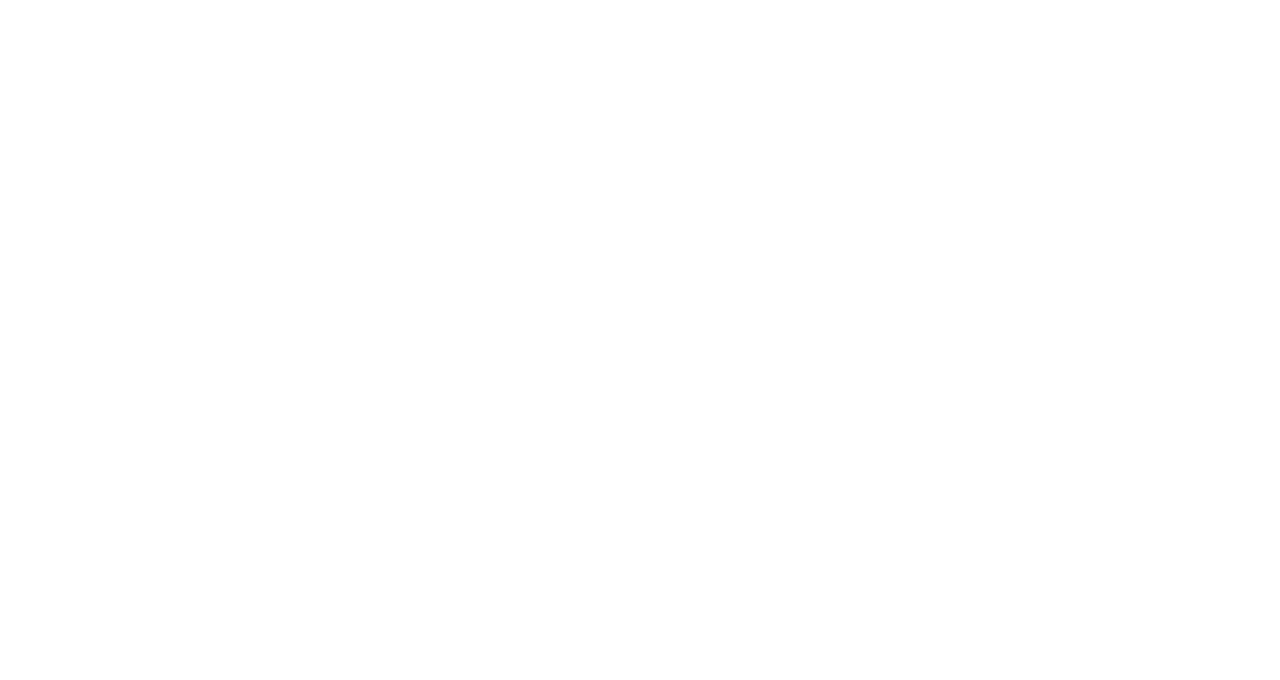
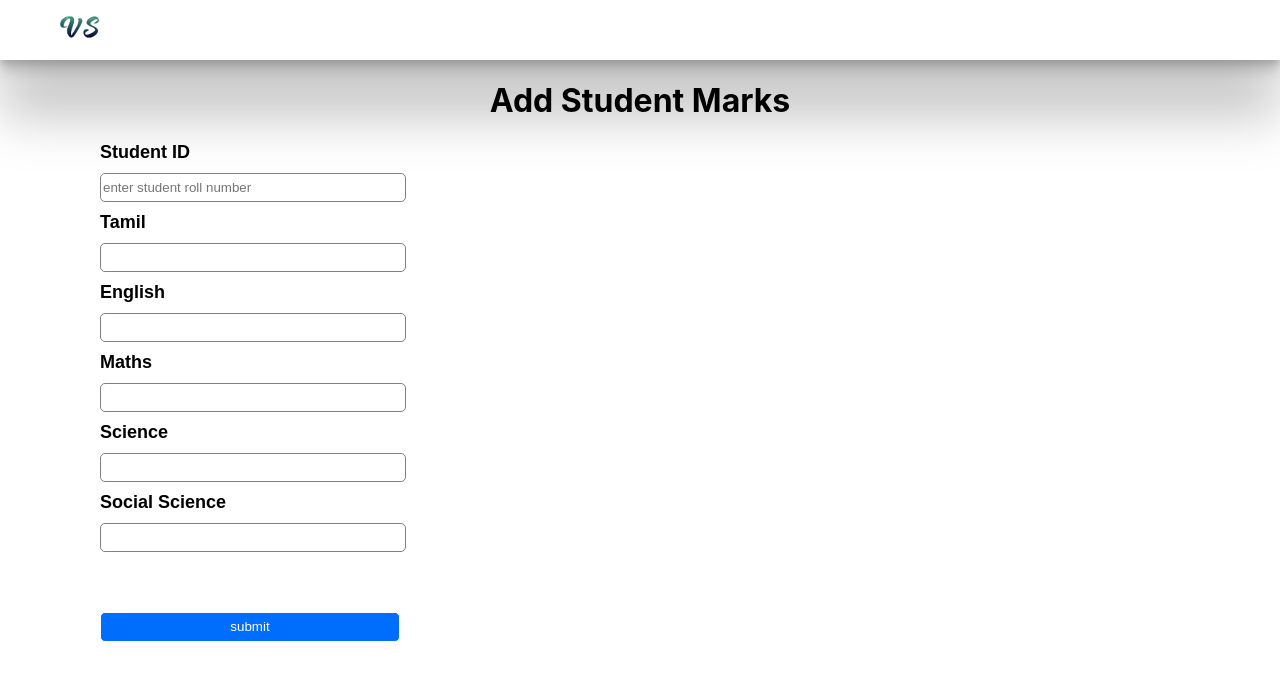
Before and after one commit to Vigneshprabu1398/Education_Frontend, a React (Create React App) app: page /addMarks in a window 1280 px wide. Before the commit this address had no page. Shown: the top 680 px of the page. Built offline with nearby package versions, Linux system fonts and the light colour scheme; no server answers; a web font is replaced by a local one.

Commit message:
Staff page added

```diff
--- a/package.json
+++ b/package.json
@@ -7,6 +7,7 @@
     "@testing-library/react": "^13.1.1",
     "@testing-library/user-event": "^13.5.0",
     "axios": "^0.26.1",
+    "navigate": "^0.3.6",
     "react": "^18.0.0",
     "react-dom": "^18.0.0",
     "react-router": "^6.3.0",
--- a/src/Components/AllRouter/AllRouter.jsx
+++ b/src/Components/AllRouter/AllRouter.jsx
@@ -9,6 +9,8 @@ import { Addstudent } from "../Student/Addstudent";
 import { Viewstudent } from "../Student/Viewstudent";
 import { Standard } from "../Standard/Standard";
 import { Class } from "../Standard/Class";
+import { Addmarks } from "../Marks/Addmarks";
+import { Viewmarks } from "../Marks/Viewmarks";
 
 export const AllRouter=()=>{
     return(
@@ -22,7 +24,9 @@ export const AllRouter=()=>{
                 <Route  path="/login" element={<Login />}/>
                 <Route  path="/standard" element={<Standard />}/>
                 <Route  path="/addStudent" element={<Addstudent />}/>
+                <Route  path="/addMarks" element={<Addmarks />}/>
                 <Route  path="/viewStudent" element={<Viewstudent />}/>
+                <Route  path="/viewMarks" element={<Viewmarks />}/>
                 <Route  path="/class" element={<Class/>}/>
             </Routes>
         </div>
--- a/src/Components/Login/Login.jsx
+++ b/src/Components/Login/Login.jsx
@@ -41,7 +41,6 @@ export const Login = ()=>{
     };
 
 
-
     return(
         <div className="login">
 
--- /dev/null
+++ b/src/Components/Marks/Addmarks.jsx
@@ -0,0 +1,135 @@
+import axios from "axios";
+import { useEffect, useState } from "react";
+import { Link } from "react-router-dom"
+import logo from "../Images/logo.png"
+import { useNavigate } from "react-router";
+import "./Addmarks.css"
+
+export const Addmarks = ()=>{
+
+
+    const [formData, setFormData] = useState({
+        mark_id: "",
+        tamil: "",
+        english: "",
+        maths: "",
+        science: "",
+        social_science: ""
+    });
+
+    const [data, setData] = useState({});
+
+    const handleChange = (e)=>{
+        const {id, value} = e.target;
+        setFormData({
+            ...formData,
+            [id]:value
+        })
+    }
+
+    const handleSubmit = (e)=>{
+        axios.post("https://education-backend.herokuapp.com/marks", formData)
+        .then(()=>{
+            setFormData({
+                mark_id: "",
+        tamil: "",
+        english: "",
+        maths: "",
+        science: "",
+        social_science: ""
+            })
+        })
+        .then(()=>{
+            getData();
+        })
+    }
+
+    useEffect(()=>{
+        getData();
+    }, []);
+
+    const getData = ()=>{
+        axios.get("https://education-backend.herokuapp.com/marks")
+        .then((res)=>{
+            setData(res.data)
+        })
+    }
+
+
+    return(
+        <div id="addmarks">
+
+            <div id="pri-navbar">
+              <Link to="/staff"><img className="logo" src={logo} alt="" /></Link>
+            </div>
+
+            <div id="addmarks-content">
+
+                <h1 className="addstudent-content-head">Add Student Marks</h1>
+
+
+                <div>
+                    <label className="addstudent-content-label">Student ID</label>
+                    <br />
+                    <input id="mark_id"
+                        value={formData.mark_id}
+                        onChange={handleChange}
+                        placeholder="enter student roll number"
+                        className="addstudent-content-input"
+                        type="number" />
+                </div>
+                <div>
+                    <label className="addstudent-content-label">Tamil</label>
+                    <br />
+                    <input id="tamil"
+                        value={formData.tamil}
+                        onChange={handleChange}
+                        className="addstudent-content-input"
+                        type="number" />
+                </div>
+                <div>
+                    <label className="addstudent-content-label">English</label>
+                    <br />
+                    <input id="english"
+                        value={formData.english}
+                        onChange={handleChange}
+                        className="addstudent-content-input"
+                        type="number" />
+                </div>
+                <div>
+                    <label className="addstudent-content-label">Maths</label>
+                    <br />
+                    <input id="maths"
+                        value={formData.maths}
+                        onChange={handleChange}
+                        className="addstudent-content-input" type="number" />
+                </div>
+                <div>
+                    <label className="addstudent-content-label">Science</label>
+                    <br />
+                    <input id="science"
+                        value={formData.science}
+                        onChange={handleChange}
+                        className="addstudent-content-input" type="number" />
+                </div>
+                <div>
+                    <label className="addstudent-content-label">Social Science</label>
+                    <br />
+                    <input id="social_science"
+                        value={formData.social_science}
+                        onChange={handleChange}
+                        className="addstudent-content-input" type="number" />
+                </div>
+                <br />
+                <input type="submit"
+                    value="submit"
+                    onClick={handleSubmit}
+                    id="addstudent-content-submit" />
+
+            </div>
+
+
+
+        </div>
+    )
+}
--- /dev/null
+++ b/src/Components/Marks/Viewmarks.css
@@ -0,0 +1,31 @@
+.viewstudent-head{
+    text-align: center;
+    padding-top: 50px;
+    color: #285157;
+}
+
+.viewmark-table thead tr td{
+    border: 1px solid #285157;
+    color: white;
+    background-color: #56ab87;
+    text-align: center;
+}
+.viewmark-table{
+    margin-left: 500px;
+}
+.viewmark-table-td1{
+    background-color: #285157;
+    color: white;
+    text-align: center;
+}
+.viewmark-table-td2{
+    background-color: white;
+    color: #285157;
+    text-align: center;
+}
+#view-mark{
+    width: 100%;
+    height: 60px;
+    display: flex;
+    box-shadow: rgba(0, 0, 0, 0.25) 0px 54px 55px, rgba(0, 0, 0, 0.12) 0px -12px 30px, rgba(0, 0, 0, 0.12) 0px 4px 6px, rgba(0, 0, 0, 0.17) 0px 12px 13px, rgba(0, 0, 0, 0.09) 0px -3px 5px;
+}
--- /dev/null
+++ b/src/Components/Marks/Viewmarks.jsx
@@ -0,0 +1,56 @@
+import axios from "axios"
+import { useEffect, useState } from "react"
+import { Link } from "react-router-dom"
+import logo from "../Images/logo.png"
+import "./Viewmarks.css"
+
+export const Viewmarks = ()=>{
+
+    const [list, setList] = useState([])
+
+    useEffect(()=>{
+        axios.get("https://education-backend.herokuapp.com/marks")
+        .then((res)=>{
+            setList(res.data)
+        })
+    }, [])
+
+    return (
+        <div id="viewmarks">
+
+            <div id="view-mark">
+                <Link to="/staff"><img className="logo" src={logo} alt="" /></Link>
+            </div>
+
+            <h2 className="viewstudent-head">Marks Details</h2>
+
+            <table className="viewmark-table">
+                <thead>
+                    <tr>
+                        <td>Student ID</td>
+                        <td>Tamil</td>
+                        <td>English</td>
+                        <td>Maths</td>
+                        <td>Science</td>
+                        <td>Social Science</td>
+                    </tr>
+                </thead>
+                {
+                    list.map(e=>
+                        <tbody>
+                    <tr>
+                        <td className="viewstudent-table-td1">{e.mark_id}</td>
+                        <td className="viewstudent-table-td2">{e.tamil}</td>
+                        <td className="viewstudent-table-td1">{e.english}</td>
+                        <td className="viewstudent-table-td2">{e.maths}</td>
+                        <td className="viewstudent-table-td1">{e.science}</td>
+                        <td className="viewstudent-table-td2">{e.social_science}</td>
+                    </tr>
+                </tbody>
+                        )
+                }
+            </table>
+
+        </div>
+    )
+}
--- a/src/Components/Staff/Staff.css
+++ b/src/Components/Staff/Staff.css
@@ -0,0 +1,32 @@
+#staff-navbar{
+    width: 100%;
+    height: 60px;
+    display: flex;
+    justify-content: center;
+    box-shadow: rgba(0, 0, 0, 0.25) 0px 54px 55px, rgba(0, 0, 0, 0.12) 0px -12px 30px, rgba(0, 0, 0, 0.12) 0px 4px 6px, rgba(0, 0, 0, 0.17) 0px 12px 13px, rgba(0, 0, 0, 0.09) 0px -3px 5px;
+}
+#staff-content>div:hover{
+    cursor: pointer;
+    box-shadow: rgba(0, 0, 0, 0.25) 0px 54px 55px, rgba(0, 0, 0, 0.12) 0px -12px 30px, rgba(0, 0, 0, 0.12) 0px 4px 6px, rgba(0, 0, 0, 0.17) 0px 12px 13px, rgba(0, 0, 0, 0.09) 0px -3px 5px;
+}
+#staff-content{
+    width: 80%;
+    margin: auto;
+    display: grid;
+    grid-template-columns: repeat(3, 1fr);
+    grid-template-rows: repeat(2, 1fr);
+    grid-gap: 30px;
+    margin-bottom: 100px;
+    margin-top: 100px;
+    justify-content: center;
+}
+.staff-link1{
+    text-decoration: none;
+}
+.staff-link2{
+    text-decoration: none;
+    color: white;
+}
+#addmark-first{
+    margin-left: 600px;
+}
--- a/src/Components/Staff/Staff.jsx
+++ b/src/Components/Staff/Staff.jsx
@@ -1,7 +1,28 @@
+import { Link } from "react-router-dom";
+import "./Staff.css"
+import logo from "../Images/logo.png";
+
 export const Staff = () =>{
     return(
-        <div>
-            <h1>Staff Page</h1>
+        <div id="staffpage">
+
+            <div id="staff-navbar">
+                <Link to="/login"><img className="logo" src={logo} alt="" /></Link>
+                <Link to="/addMarks"><button id="addmark-first" className="addview">Add Marks</button></Link>
+                <Link to="/addTimetable"><button className="addview">Add Timetable</button></Link>
+                <Link to="/viewStaffDetails"><button className="addview">View Staff Details</button></Link>
+                <Link to="/login"><button className="addview">Logout</button></Link>
+            </div>
+
+            <div id="staff-content">
+                <div className="staff">
+                    <Link className="staff-link1" to="/viewStudent"><h1>View Student Deatils</h1></Link>
+                </div>
+                <div className="student">
+                    <Link className="staff-link2" to="/viewMarks"><h1>View Student Marks</h1></Link>
+                </div>
+            </div>
+
         </div>
     );
 }
```
Also changed, not shown: src/Components/Marks/Addmarks.css (added), 1 other file (tests, documents, lock files or other folders).
